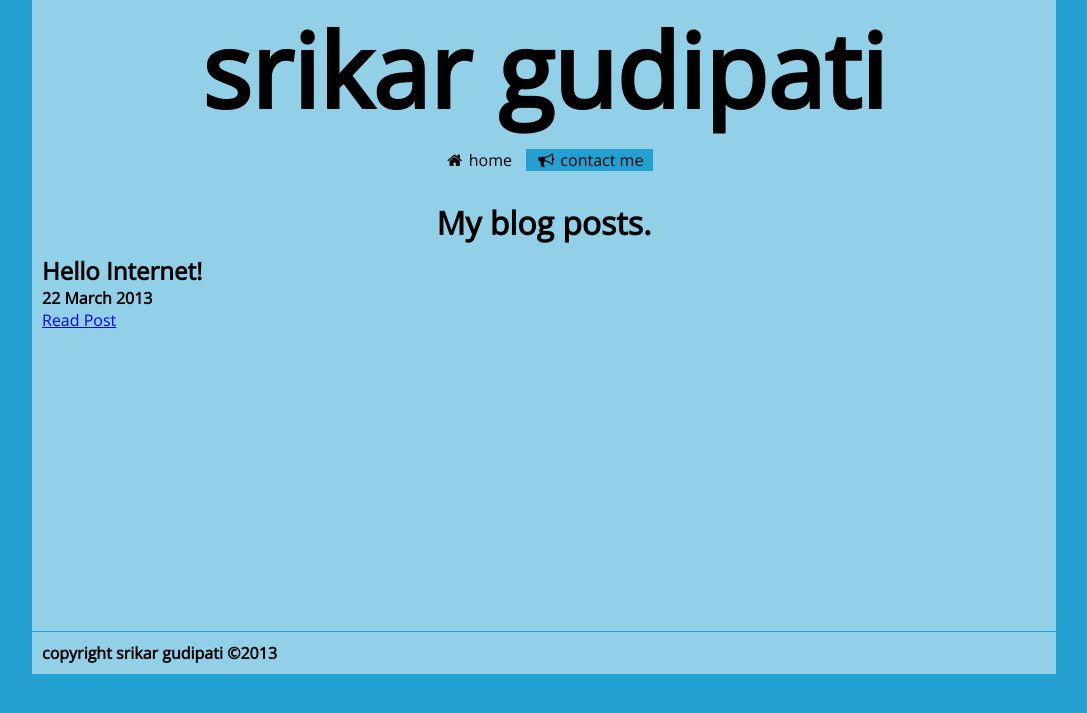
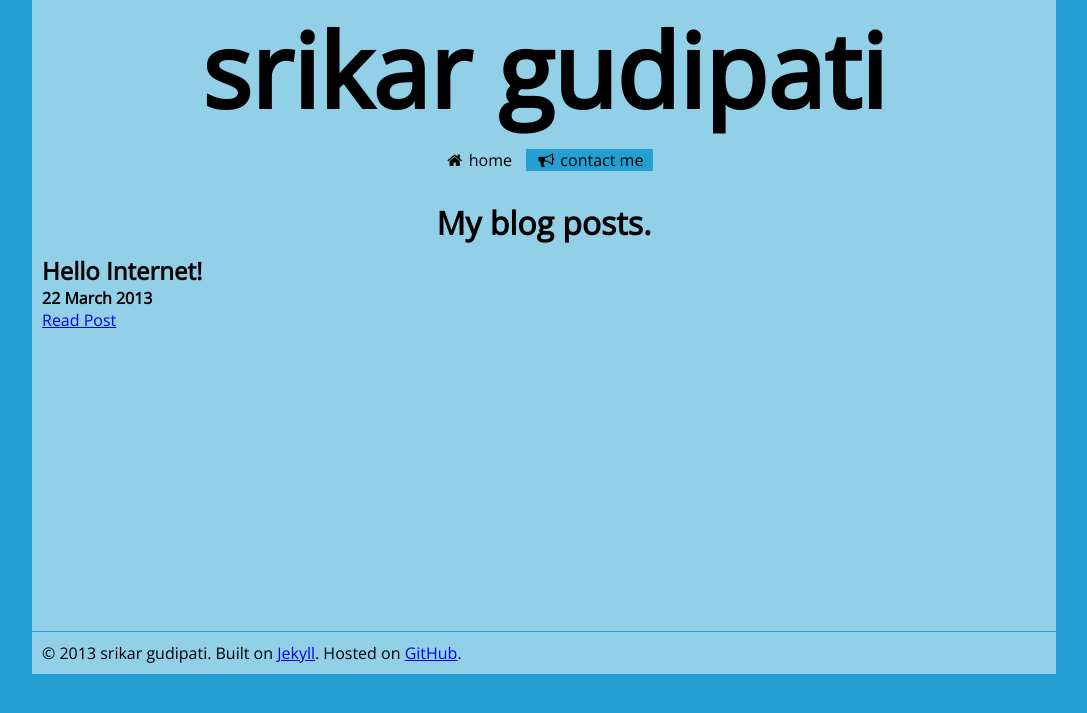
Before and after one commit to srikarg/srikarg.github.io, a Jekyll site: the page built from index.html, in a window 1280 px wide. Shown: the top 713 px of the page, without its empty margins (96-1183 px from the left). Built offline with Jekyll 4.4.1, drawn with Linux system fonts in a browser that asks for light colours; nearby versions of some CDN libraries; Markdown is read by kramdown in place of the engine named in the settings; the list of posts is cut into pages by our own code.

Commit message:
Footer change

```diff
--- a/_layouts/default.html
+++ b/_layouts/default.html
@@ -36,7 +36,7 @@
 				{{ content }}
             </div>
             <footer>
-                 <h4>copyright srikar gudipati &copy;<time></time></h4>
+				<p>&copy;&nbsp;<time></time> srikar gudipati. Built on <a href="http://jekyllrb.com/">Jekyll</a>. Hosted on <a href="https://github.com/srikarg/srikarg.github.com">GitHub</a>.</p>
             </footer>
         </div>
         <!-- Javascript Files -->
```
